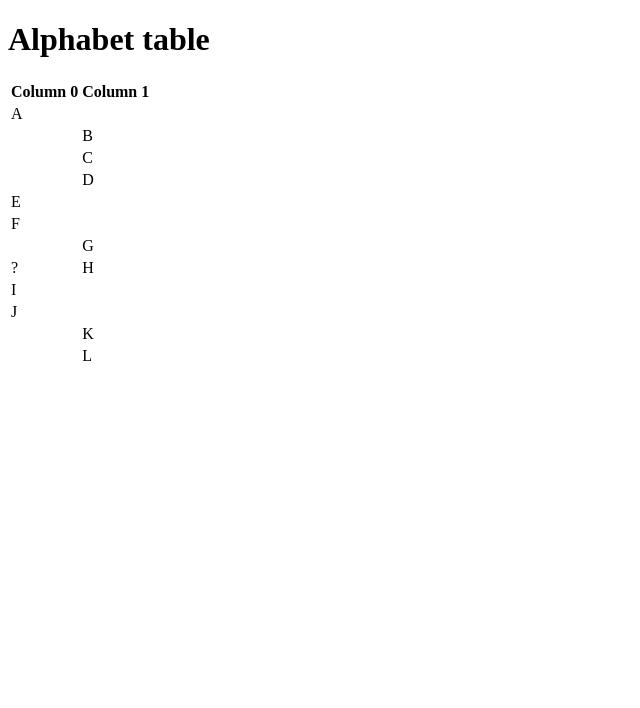
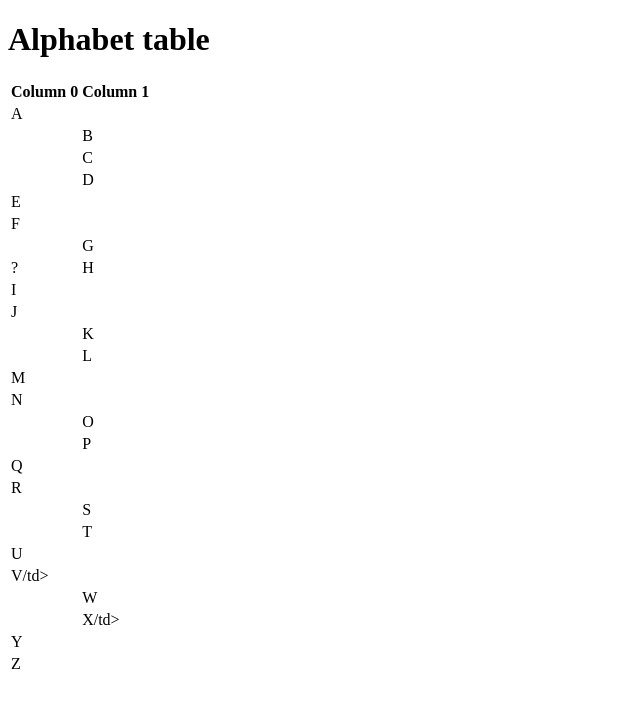
Before and after one commit to comp426-2023-spring/a01-silverdiamant, a website: page index.html in a window 1280 px wide. Shown: the whole page, without its empty margins (0-640 px from the left). Drawn offline with Linux system fonts and the light colour scheme.

```diff
--- a/index.html
+++ b/index.html
@@ -52,6 +52,49 @@
   					<tr>
     						<td></td><td>L</td>
   					</tr>
+
+  					<tr>
+    						<td>M</td><td></td>
+  					</tr>
+  					<tr>
+    						<td>N</td><td></td>
+  					</tr>
+  					<tr>
+    						<td></td><td>O</td>
+  					</tr>
+  					<tr>
+    						<td></td><td>P</td>
+  					</tr>
+  					<tr>
+    						<td>Q</td><td></td>
+  					</tr>
+  					<tr>
+    						<td>R</td><td></td>
+  					</tr>
+  					<tr>
+    						<td></td><td>S</td>
+  					</tr>
+  					<tr>
+    						<td></td><td>T</td>
+  					</tr>
+  					<tr>
+    						<td>U</td><td></td>
+  					</tr>
+  					<tr>
+    						<td>V/td><td></td>
+  					</tr>
+  					<tr>
+    						<td></td><td>W</td>
+  					</tr>
+  					<tr>
+    						<td></td><td>X/td>
+  					</tr>
+  					<tr>
+    						<td>Y</td><td></td>
+  					</tr>
+  					<tr>
+    						<td>Z</td><td></td>
+  					</tr>
 				</tbody>
 			</table>
         	</div>
```
Also changed, not shown: 1 other file.
